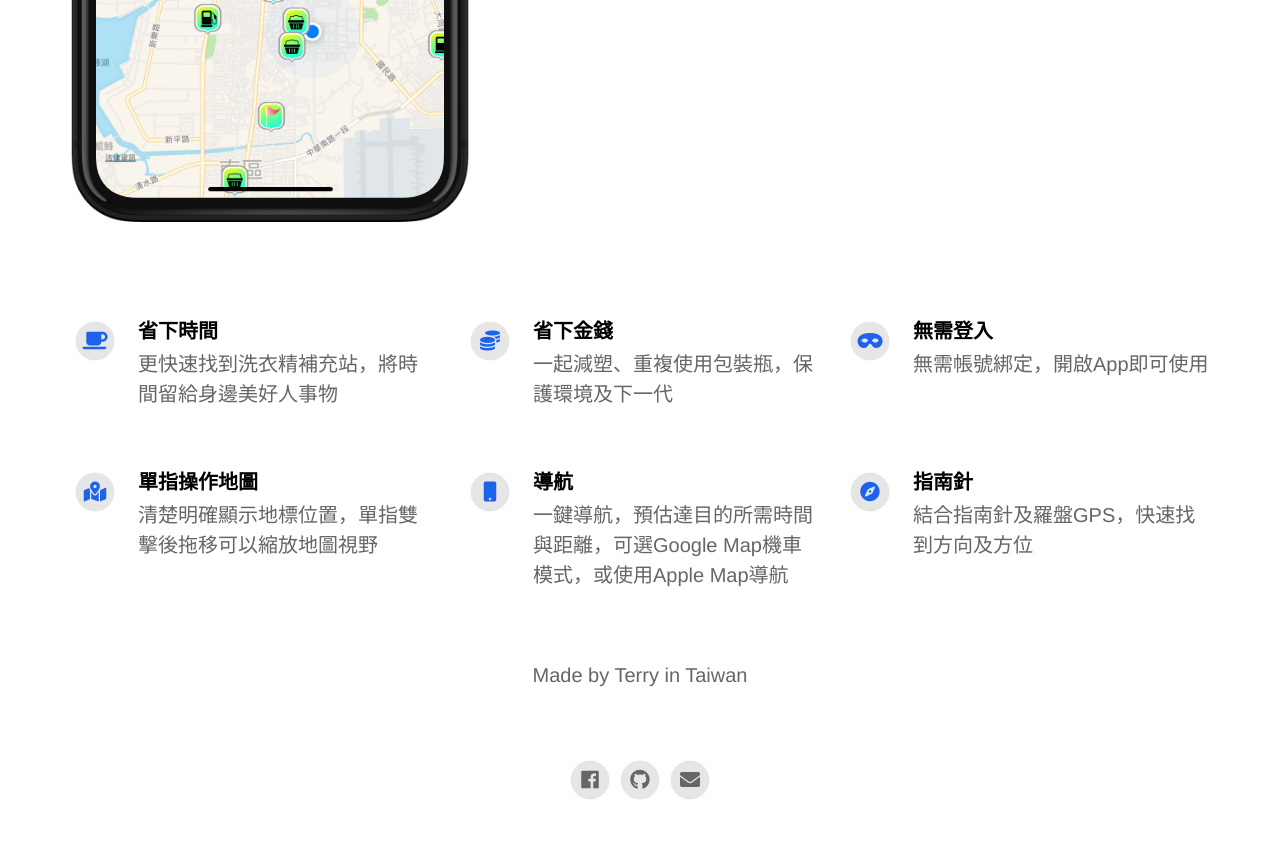
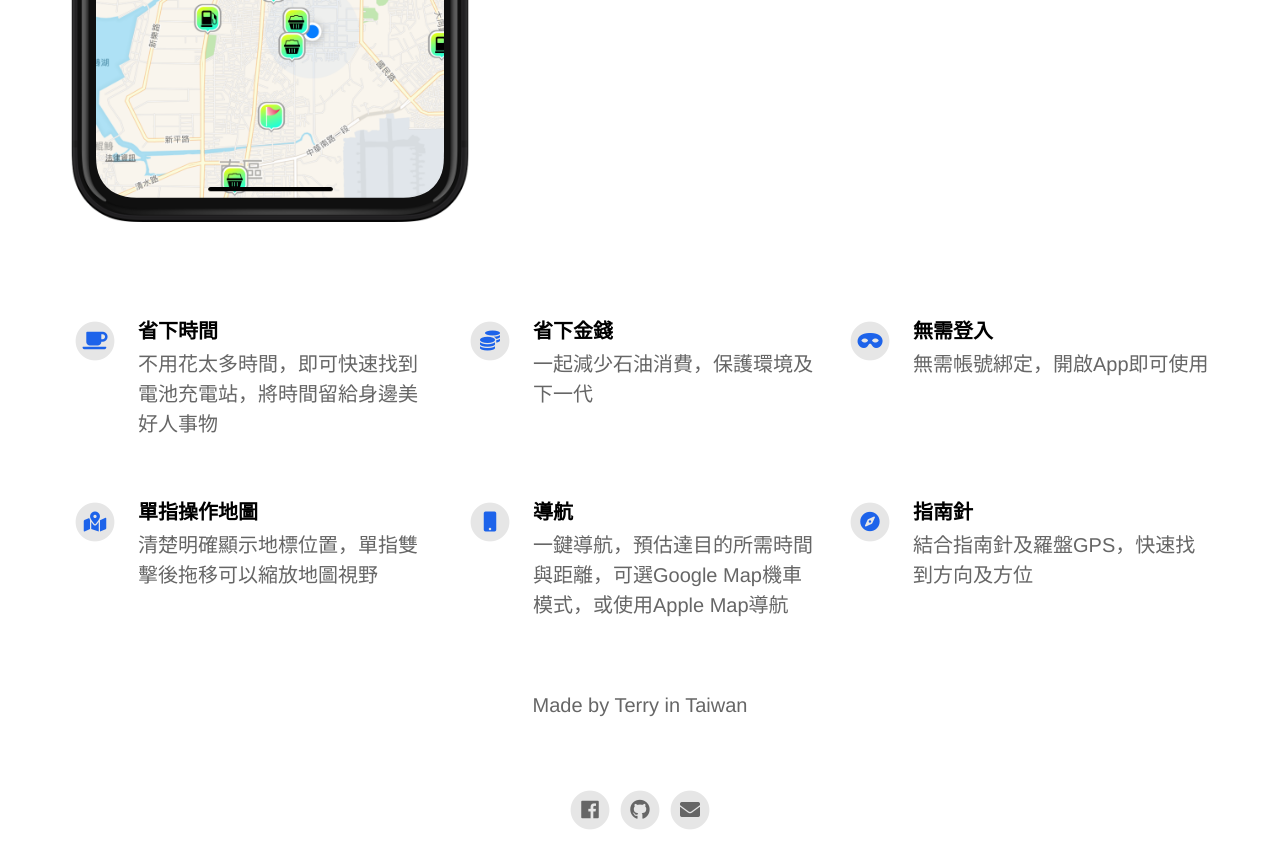
Before and after one commit to TerryCK/GogoroBatteryMap, a Jekyll site: the page built from index.html, in a window 1280 px wide and 900 px high, scrolled down 763 px. Shown: the top 868 px of the window. Built offline with Jekyll 4.4.1, drawn with Linux system fonts in a browser that asks for light colours; nearby versions of some CDN libraries; comment, search, counter and statistics services are not loaded.

Commit message:
Update content

```diff
--- a/_config.yml
+++ b/_config.yml
@@ -35,11 +35,11 @@ github_username                           : TerryCK
 features                                  :
 
   - title                                 : 省下時間
-    description                           : 更快速找到洗衣精補充站，將時間留給身邊美好人事物
+    description                           : 不用花太多時間，即可快速找到電池充電站，將時間留給身邊美好人事物
     fontawesome_icon_name                 : coffee
 
   - title                                 : 省下金錢
-    description                           : 一起減塑、重複使用包裝瓶，保護環境及下一代
+    description                           : 一起減少石油消費，保護環境及下一代
     fontawesome_icon_name                 : coins
 
   - title                                 : 無需登入
```
Also changed, not shown: 1 other file.
